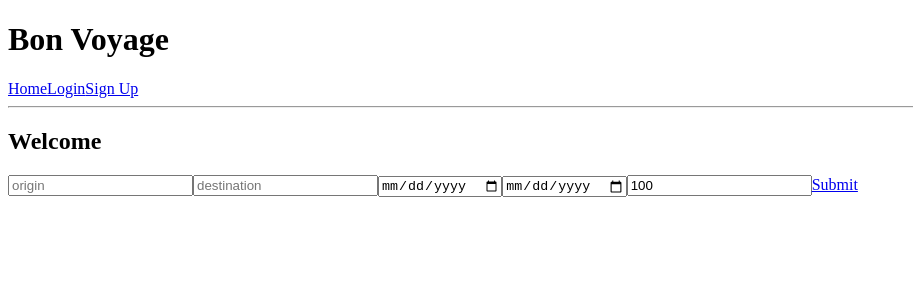
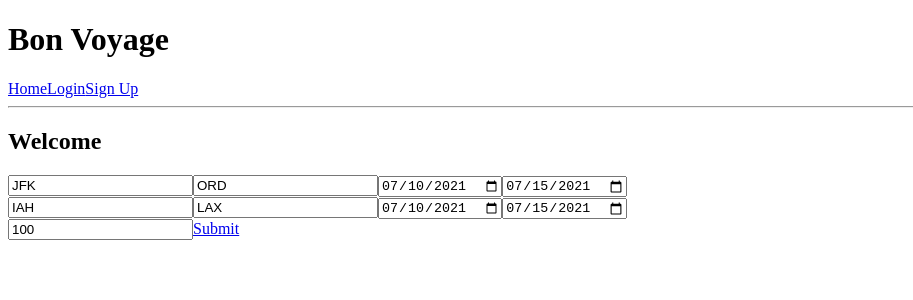
Before and after one commit to Capstone-Bi-Coastal-Visualizers/data-visualization, a React app: page /home in a window 1280 px wide. Shown: the top 300 px of the page, without its empty margins (0-913 px from the left). Built offline with nearby package versions, Linux system fonts and the light colour scheme; the HTML template or start-up script is replaced by a standard one.

Commit message:
Feat: Added second search bar functionality & rendering in bar charts

```diff
--- a/client/components/SearchBar.js
+++ b/client/components/SearchBar.js
@@ -1,7 +1,13 @@
 import React, { useState } from "react";
 import { useDispatch } from "react-redux";
 import { Link } from "react-router-dom";
-import { fetchFlightSession, fetchHotelData } from "../store/tripData";
+import {
+  fetchFlightSession,
+  fetchHotelData,
+  setBudget,
+  setTripOneStayDuration,
+  setTripTwoStayDuration,
+} from "../store/tripData";
 
 export default function SearchBar() {
   // const [origin, setOrigin] = useState('');
@@ -12,33 +18,90 @@ export default function SearchBar() {
 
   const dispatch = useDispatch();
 
-  const [state, setState] = useState({
-    origin: "",
-    destination: "",
-    departureDate: "",
-    returnDate: "",
+  const [firstTripState, setFirstTripState] = useState({
+    origin: "JFK",
+    destination: "ORD",
+    departureDate: "2021-07-10",
+    returnDate: "2021-07-15",
     budget: "100",
   });
+  const [secondTripState, setSecondTripState] = useState({
+    origin: "IAH",
+    destination: "LAX",
+    departureDate: "2021-07-10",
+    returnDate: "2021-07-15",
+  });
+
+  const calcStayDuration = (startDate, endDate) => {
+    const date1 = new Date(startDate);
+    const date2 = new Date(endDate);
+    const differenceInTime = date2.getTime() - date1.getTime();
+    return differenceInTime / (1000 * 3600 * 24);
+  };
+
   const handleclick = () => {
     console.log("Thunks were hit");
-    const firstFlight = {
-      origin: state.origin,
-      destination: state.destination,
-      flightDate: state.departureDate,
+    const tripOneFirstFlight = {
+      origin: firstTripState.origin,
+      destination: firstTripState.destination,
+      flightDate: firstTripState.departureDate,
       returningFlight: false,
+      tripNumber: 1,
     };
-    dispatch(fetchFlightSession(firstFlight));
-    const returnFlight = {
-      origin: state.destination,
-      destination: state.origin,
-      flightDate: state.returnDate,
+    const tripTwoFirstFlight = {
+      origin: secondTripState.origin,
+      destination: secondTripState.destination,
+      flightDate: secondTripState.departureDate,
+      returningFlight: false,
+      tripNumber: 2,
+    };
+    dispatch(fetchFlightSession(tripOneFirstFlight));
+    dispatch(fetchFlightSession(tripTwoFirstFlight));
+    const tripOneReturnFlight = {
+      origin: firstTripState.destination,
+      destination: firstTripState.origin,
+      flightDate: firstTripState.returnDate,
       returningFlight: true,
+      tripNumber: 1,
     };
-    dispatch(fetchFlightSession(returnFlight));
+    const tripTwoReturnFlight = {
+      origin: secondTripState.destination,
+      destination: secondTripState.origin,
+      flightDate: secondTripState.returnDate,
+      returningFlight: true,
+      tripNumber: 2,
+    };
+    dispatch(fetchFlightSession(tripOneReturnFlight));
+    dispatch(fetchFlightSession(tripTwoReturnFlight));
     dispatch(
       fetchHotelData(
         { latitude: "12.91285", longitude: "100.87808" },
-        state.departureDate
+        firstTripState.departureDate,
+        1
+      )
+    );
+    dispatch(
+      fetchHotelData(
+        { latitude: "12.91285", longitude: "100.87808" },
+        secondTripState.departureDate,
+        2
+      )
+    );
+    dispatch(setBudget(firstTripState.budget));
+    dispatch(
+      setTripOneStayDuration(
+        calcStayDuration(
+          firstTripState.departureDate,
+          firstTripState.returnDate
+        )
+      )
+    );
+    dispatch(
+      setTripTwoStayDuration(
+        calcStayDuration(
+          secondTripState.departureDate,
+          secondTripState.returnDate
+        )
       )
     );
   };
@@ -50,9 +113,9 @@ export default function SearchBar() {
         placeholder="origin"
         name="origin"
         required
-        value={state.origin}
+        value={firstTripState.origin}
         onChange={(event) => {
-          setState({ ...state, origin: event.target.value });
+          setFirstTripState({ ...firstTripState, origin: event.target.value });
         }}
       />
       <input
@@ -60,9 +123,12 @@ export default function SearchBar() {
         placeholder="destination"
         name="destination"
         required
-        value={state.destination}
+        value={firstTripState.destination}
         onChange={(event) => {
-          setState({ ...state, destination: event.target.value });
+          setFirstTripState({
+            ...firstTripState,
+            destination: event.target.value,
+          });
         }}
       />
       <input
@@ -70,9 +136,12 @@ export default function SearchBar() {
         placeholder="departure date"
         name="departureDate"
         required
-        value={state.departureDate}
+        value={firstTripState.departureDate}
         onChange={(event) => {
-          setState({ ...state, departureDate: event.target.value });
+          setFirstTripState({
+            ...firstTripState,
+            departureDate: event.target.value,
+          });
         }}
       />
       <input
@@ -80,19 +149,76 @@ export default function SearchBar() {
         placeholder="return date"
         name="returnDate"
         required
-        value={state.returnDate}
+        value={firstTripState.returnDate}
         onChange={(event) => {
-          setState({ ...state, returnDate: event.target.value });
+          setFirstTripState({
+            ...firstTripState,
+            returnDate: event.target.value,
+          });
         }}
       />
+      <div>
+        <input
+          type="text"
+          placeholder="origin"
+          name="origin"
+          required
+          value={secondTripState.origin}
+          onChange={(event) => {
+            setSecondTripState({
+              ...secondTripState,
+              origin: event.target.value,
+            });
+          }}
+        />
+        <input
+          type="text"
+          placeholder="destination"
+          name="destination"
+          required
+          value={secondTripState.destination}
+          onChange={(event) => {
+            setSecondTripState({
+              ...secondTripState,
+              destination: event.target.value,
+            });
+          }}
+        />
+        <input
+          type="date"
+          placeholder="departure date"
+          name="departureDate"
+          required
+          value={secondTripState.departureDate}
+          onChange={(event) => {
+            setSecondTripState({
+              ...secondTripState,
+              departureDate: event.target.value,
+            });
+          }}
+        />
+        <input
+          type="date"
+          placeholder="return date"
+          name="returnDate"
+          required
+          value={secondTripState.returnDate}
+          onChange={(event) => {
+            setSecondTripState({
+              ...secondTripState,
+              returnDate: event.target.value,
+            });
+          }}
+        />
+      </div>
       <input
         type="number"
         placeholder="budget"
         name="budget"
         required
-        value={state.budget}
+        value={firstTripState.budget}
         onChange={(event) => {
-          setState({ ...state, budget: event.target.value });
+          setFirstTripState({ ...firstTripState, budget: event.target.value });
         }}
       />
       <Link to="/search-result" onClick={handleclick}>
--- a/client/components/SearchResult.js
+++ b/client/components/SearchResult.js
@@ -1,31 +1,44 @@
 import React from "react";
 import { useSelector } from "react-redux";
-import BarChart from "./BarChart";
 import { Bar } from "react-chartjs-2";
+import { Link } from "react-router-dom";
 
 const SearchResult = () => {
   const tripData = useSelector((state) => state.tripDataReducer);
   console.log(tripData, "-------------------");
-  const { firstFlight, returningFlight, hotelData } = tripData;
-  console.log("first flight data", firstFlight);
-  // const price = firstFlight[1] || [];
-  // console.log("flight price", price);
+  const {
+    tripOneFirstFlight,
+    tripOneReturningFlight,
+    tripOneHotelData,
+    tripOneStayDuration,
+  } = tripData;
+  const {
+    tripTwoFirstFlight,
+    tripTwoReturningFlight,
+    tripTwoHotelData,
+    tripTwoStayDuration,
+  } = tripData;
+  console.log("first flight data", tripOneFirstFlight);
   console.log("trip data length", Object.keys(tripData).length);
 
-  if (Object.keys(tripData).length === 3) {
-    console.log(firstFlight[1].MinPrice);
-    const flightOne = firstFlight[1].MinPrice + returningFlight[1].MinPrice;
-    const flightTwo = 140.0;
-    const hotelOne = hotelData.price.split(" ")[0].split("$")[1];
-    const hotelTwo = 180;
-    const budget = 300;
-    const destinationOne = hotelData.location_string;
-    const destinationTwo = "New York";
+  if (Object.keys(tripData).length === 9) {
+    console.log(tripOneFirstFlight[1].MinPrice);
+    const tripOneFlights =
+      tripOneFirstFlight[1].MinPrice + tripOneReturningFlight[1].MinPrice;
+    const tripTwoFlights =
+      tripTwoFirstFlight[1].MinPrice + tripTwoReturningFlight[1].MinPrice;
+    const tripOneHotel =
+      tripOneHotelData.price.split(" ")[0].split("$")[1] * tripOneStayDuration;
+    const tripTwoHotel =
+      tripTwoHotelData.price.split(" ")[0].split("$")[1] * tripTwoStayDuration;
+    const budget = tripData.budget;
+    const destinationOne = tripOneHotelData.location_string;
+    const destinationTwo = tripTwoHotelData.location_string;
 
     const arbitraryStackKey = "stack1";
 
-    const differenceOne = budget - flightOne - hotelOne;
-    const differenceTwo = budget - flightTwo - hotelTwo;
+    const differenceOne = budget - tripOneFlights - tripOneHotel;
+    const differenceTwo = budget - tripTwoFlights - tripTwoHotel;
     const data = {
       labels: [destinationOne, destinationTwo],
       datasets: [
@@ -37,7 +50,7 @@ const SearchResult = () => {
             "rgba(255, 99, 132, 0.2)",
             "rgba(255, 99, 132, 0.2)",
           ],
-          data: [flightOne, flightTwo],
+          data: [tripOneFlights, tripTwoFlights],
         },
         {
           stack: arbitraryStackKey,
@@ -46,7 +59,7 @@ const SearchResult = () => {
             "rgba(54, 162, 235, 0.2)",
             "rgba(54, 162, 235, 0.2)",
           ],
-          data: [hotelOne, hotelTwo],
+          data: [tripOneHotel, tripTwoHotel],
         },
         {
           stack: arbitraryStackKey,
@@ -79,6 +92,9 @@ const SearchResult = () => {
     return (
       <div>
         <Bar data={data} options={options} />
+        <Link to="/confirmation-page"> Select Trip One </Link>
+        <Link to="/confirmation-page"> Select Trip Two </Link>
+
         <h2>{destinationOne}</h2>
         <h3>
           {differenceOne > 0
@@ -98,7 +114,7 @@ const SearchResult = () => {
       </div>
     );
   } else {
-    return <h2>LOADING DATA</h2>;
+    return <h2>PLEASAE WAIT, LOADING DATA</h2>;
   }
 };
 
--- a/client/store/tripData.js
+++ b/client/store/tripData.js
@@ -1,30 +1,69 @@
 import axios from "axios";
 
 //ACTION TYPES
-const SET_FIRST_FLIGHT = "SET_FIRST_FLIGHT";
-const SET_RETURNING_FLIGHT = "SET_RETURNING_FLIGHT";
-const SET_HOTEL_DATA = "SET_HOTEL_DATA";
+const SET_TRIP_ONE_FIRST_FLIGHT = "SET_TRIP_ONE_FIRST_FLIGHT";
+const SET_TRIP_ONE_RETURNING_FLIGHT = "SET_TRIP_ONE_RETURNING_FLIGHT";
+const SET_TRIP_ONE_HOTEL_DATA = "SET_TRIP_ONE_HOTEL_DATA";
+const SET_TRIP_ONE_STAY_DURATION = "SET_TRIP_ONE_STAY_DURATION";
+
+const SET_TRIP_TWO_FIRST_FLIGHT = "SET_TRIP_TWO_FIRST_FLIGHT";
+const SET_TRIP_TWO_RETURNING_FLIGHT = "SET_TRIP_TWO_RETURNING_FLIGHT";
+const SET_TRIP_TWO_HOTEL_DATA = "SET_TRIP_TWO_HOTEL_DATA";
+const SET_TRIP_TWO_STAY_DURATION = "SET_TRIP_TWO_STAY_DURATION";
+
+const SET_BUDGET = "SET_BUDGET";
 
 //ACTION CREATORS
-const setFirstFlight = (flightData) => ({
-  type: SET_FIRST_FLIGHT,
+const setTripOneFirstFlight = (flightData) => ({
+  type: SET_TRIP_ONE_FIRST_FLIGHT,
   flightData,
 });
 
-const setReturningFlight = (flightData) => ({
-  type: SET_RETURNING_FLIGHT,
+const setTripOneReturningFlight = (flightData) => ({
+  type: SET_TRIP_ONE_RETURNING_FLIGHT,
   flightData,
 });
 
-const setHotelData = (hotelData) => ({
-  type: SET_HOTEL_DATA,
+const setTripOneHotelData = (hotelData) => ({
+  type: SET_TRIP_ONE_HOTEL_DATA,
   hotelData,
+});
+
+const setTripTwoFirstFlight = (flightData) => ({
+  type: SET_TRIP_TWO_FIRST_FLIGHT,
+  flightData,
+});
+
+const setTripTwoReturningFlight = (flightData) => ({
+  type: SET_TRIP_TWO_RETURNING_FLIGHT,
+  flightData,
+});
+
+const setTripTwoHotelData = (hotelData) => ({
+  type: SET_TRIP_TWO_HOTEL_DATA,
+  hotelData,
+});
+
+export const setBudget = (budget) => ({
+  type: SET_BUDGET,
+  budget,
+});
+
+export const setTripOneStayDuration = (stayDuration) => ({
+  type: SET_TRIP_ONE_STAY_DURATION,
+  stayDuration,
+});
+
+export const setTripTwoStayDuration = (stayDuration) => ({
+  type: SET_TRIP_TWO_STAY_DURATION,
+  stayDuration,
 });
 
 //Thunk Creators
 export const fetchFlightSession = (searchInput) => async (dispatch) => {
   try {
-    const { origin, destination, flightDate, returningFlight } = searchInput;
+    const { origin, destination, flightDate, returningFlight, tripNumber } =
+      searchInput;
     const sessionConfig = {
       headers: {
         "x-rapidapi-key": Env_Vars["FLIGHT_API_KEY"],
@@ -42,10 +81,18 @@ export const fetchFlightSession = (searchInput) => async (dispatch) => {
       flightSession.Places,
     ];
 
-    if (returningFlight === false) {
-      dispatch(setFirstFlight(bestFlight));
+    if (tripNumber === 1) {
+      if (returningFlight === false) {
+        dispatch(setTripOneFirstFlight(bestFlight));
+      } else {
+        dispatch(setTripOneReturningFlight(bestFlight));
+      }
     } else {
-      dispatch(setReturningFlight(bestFlight));
+      if (returningFlight === false) {
+        dispatch(setTripTwoFirstFlight(bestFlight));
+      } else {
+        dispatch(setTripTwoReturningFlight(bestFlight));
+      }
     }
   } catch (error) {
     console.error(error);
@@ -53,7 +100,7 @@ export const fetchFlightSession = (searchInput) => async (dispatch) => {
 };
 
 export const fetchHotelData =
-  (airportCoordinates, departureDate) => async (dispatch) => {
+  (airportCoordinates, departureDate, tripNumber) => async (dispatch) => {
     const { longitude, latitude } = airportCoordinates;
     try {
       var options = {
@@ -90,7 +137,11 @@ export const fetchHotelData =
           }
         }
       });
-      dispatch(setHotelData(bestHotel));
+      if (tripNumber === 1) {
+        dispatch(setTripOneHotelData(bestHotel));
+      } else {
+        dispatch(setTripTwoHotelData(bestHotel));
+      }
     } catch (error) {
       console.error(error);
     }
@@ -101,12 +152,24 @@ const initialState = {};
 
 const tripDataReducer = (state = initialState, action) => {
   switch (action.type) {
-    case SET_FIRST_FLIGHT:
-      return { ...state, firstFlight: action.flightData };
-    case SET_RETURNING_FLIGHT:
-      return { ...state, returningFlight: action.flightData };
-    case SET_HOTEL_DATA:
-      return { ...state, hotelData: action.hotelData };
+    case SET_TRIP_ONE_FIRST_FLIGHT:
+      return { ...state, tripOneFirstFlight: action.flightData };
+    case SET_TRIP_ONE_RETURNING_FLIGHT:
+      return { ...state, tripOneReturningFlight: action.flightData };
+    case SET_TRIP_ONE_HOTEL_DATA:
+      return { ...state, tripOneHotelData: action.hotelData };
+    case SET_TRIP_TWO_FIRST_FLIGHT:
+      return { ...state, tripTwoFirstFlight: action.flightData };
+    case SET_TRIP_TWO_RETURNING_FLIGHT:
+      return { ...state, tripTwoReturningFlight: action.flightData };
+    case SET_TRIP_TWO_HOTEL_DATA:
+      return { ...state, tripTwoHotelData: action.hotelData };
+    case SET_BUDGET:
+      return { ...state, budget: action.budget };
+    case SET_TRIP_ONE_STAY_DURATION:
+      return { ...state, tripOneStayDuration: action.stayDuration };
+    case SET_TRIP_TWO_STAY_DURATION:
+      return { ...state, tripTwoStayDuration: action.stayDuration };
     default:
       return state;
   }
```
Also changed, not shown: client/Routes.js (+11 -0 lines), client/components/ConfirmationPage.js (+7 -0 lines).
